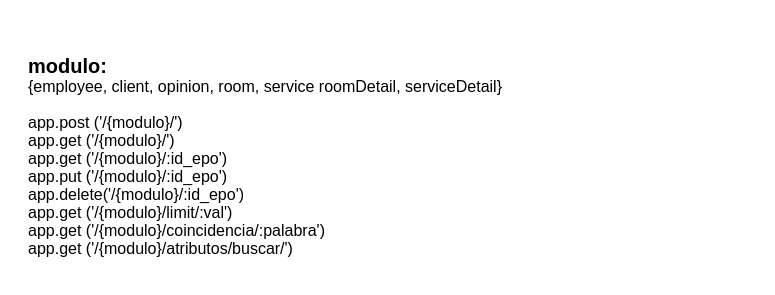
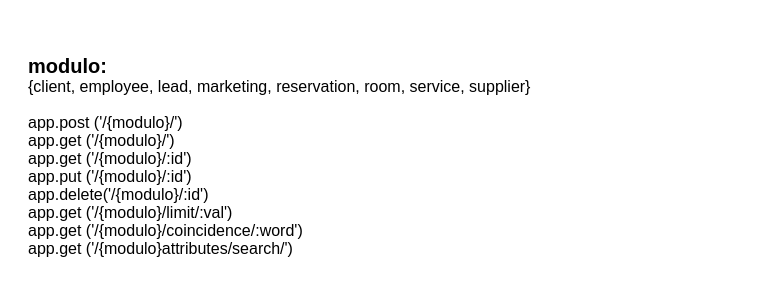
Before and after one commit to CeciSuareZaldivar/Api-XacalliPosada, a website: page index.html in a window 1280 px wide. Shown: the part 61-356 px from the top of the page, without its empty margins (0-775 px from the left). Drawn offline with Linux system fonts and the light colour scheme.

Commit message:
prueba cambios en Readme

```diff
--- a/index.html
+++ b/index.html
@@ -4,7 +4,7 @@
     <meta charset="UTF-8">
     <meta http-equiv="X-UA-Compatible" content="IE=edge">
     <meta name="viewport" content="width=device-width, initial-scale=1.0">
-    <title>Document</title>
+    <title>Api Xacalli Posada</title>
 </head>
 <body>
 
@@ -15,29 +15,16 @@
 
     <section style="font-family: Arial, Helvetica, sans-serif; margin-left: 20px;">
         <label style="font-size: 20px;"><b>modulo:</b> </label> <br>
-        <label style="font-size: 16px;">{employee, client, opinion, room, service roomDetail, serviceDetail}</label> <br> <br>
+        <label style="font-size: 16px;">{client, employee, lead, marketing, reservation, room, service, supplier}</label> <br> <br>
         app.post  ('/{modulo}/') <br>
         app.get   ('/{modulo}/') <br>
-        app.get   ('/{modulo}/:id_epo') <br>
-        app.put   ('/{modulo}/:id_epo') <br>
-        app.delete('/{modulo}/:id_epo') <br>
+        app.get   ('/{modulo}/:id') <br>
+        app.put   ('/{modulo}/:id') <br>
+        app.delete('/{modulo}/:id') <br>
         app.get   ('/{modulo}/limit/:val') <br>
-        app.get   ('/{modulo}/coincidencia/:palabra') <br>
-        app.get   ('/{modulo}/atributos/buscar/')    <br>
+        app.get   ('/{modulo}/coincidence/:word') <br>
+        app.get   ('/{modulo}attributes/search/')    <br>
     </section>
-
-    <!-- <section>
-        <label style="font-size: 20px;"><b>client:</b> </label> <br>
-        app.post  ('/client/') <br>
-        app.get   ('/client/') <br>
-        app.get   ('/client/:id_epo') <br>
-        app.put   ('/client/:id_epo') <br>
-        app.delete('/client/:id_epo') <br>
-        app.get   ('/client/limit/:val') <br>
-        app.get   ('/client/coincidencia/:palabra') <br>
-        app.get   ('/client/atributos/buscar/')    <br>
-    </section> -->
-
 
 </body>
 </html>
```
Also changed, not shown: README.md (added), img/api_xacalli_posada.png (added), img/app_web_xacalli_posada.png (added), img/ceci_suarez.jpg (added), img/creacion_tablas_sql.jpg (added), img/landing_xacalli_posada.png (added).
